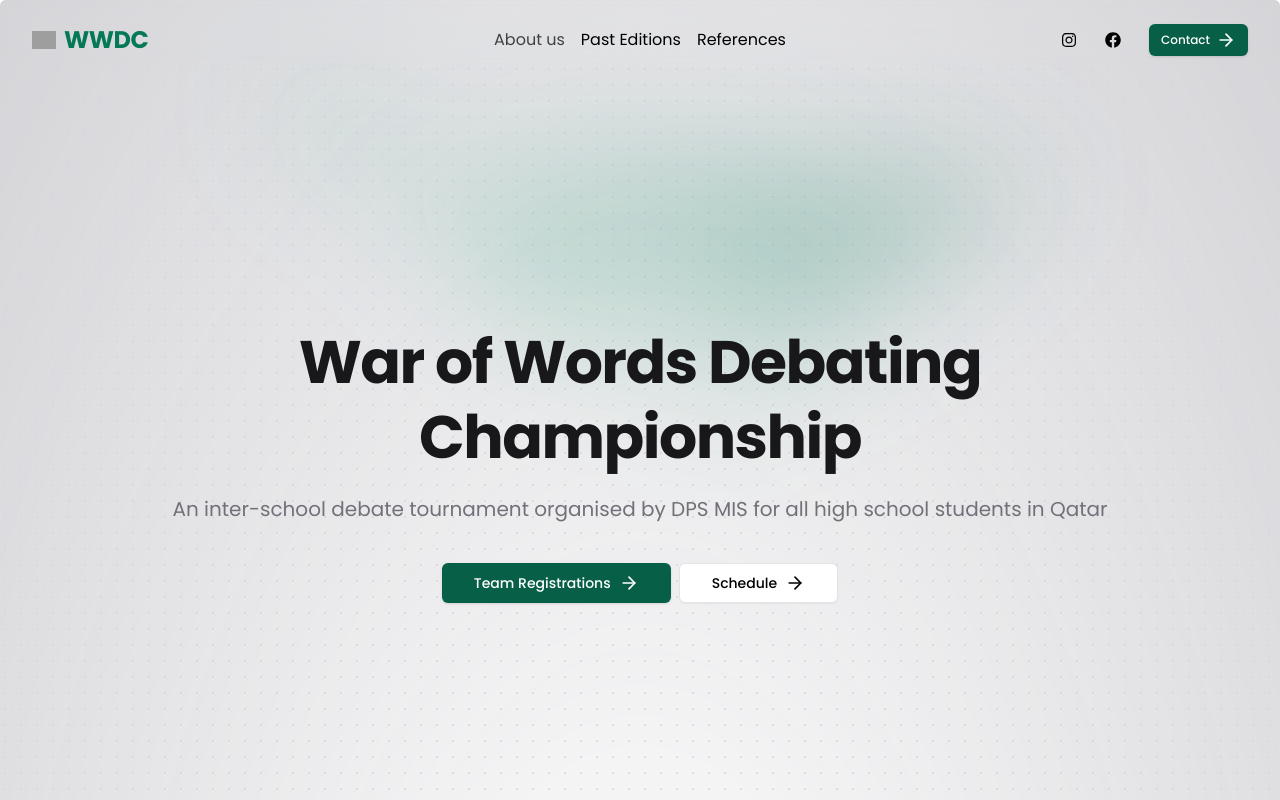
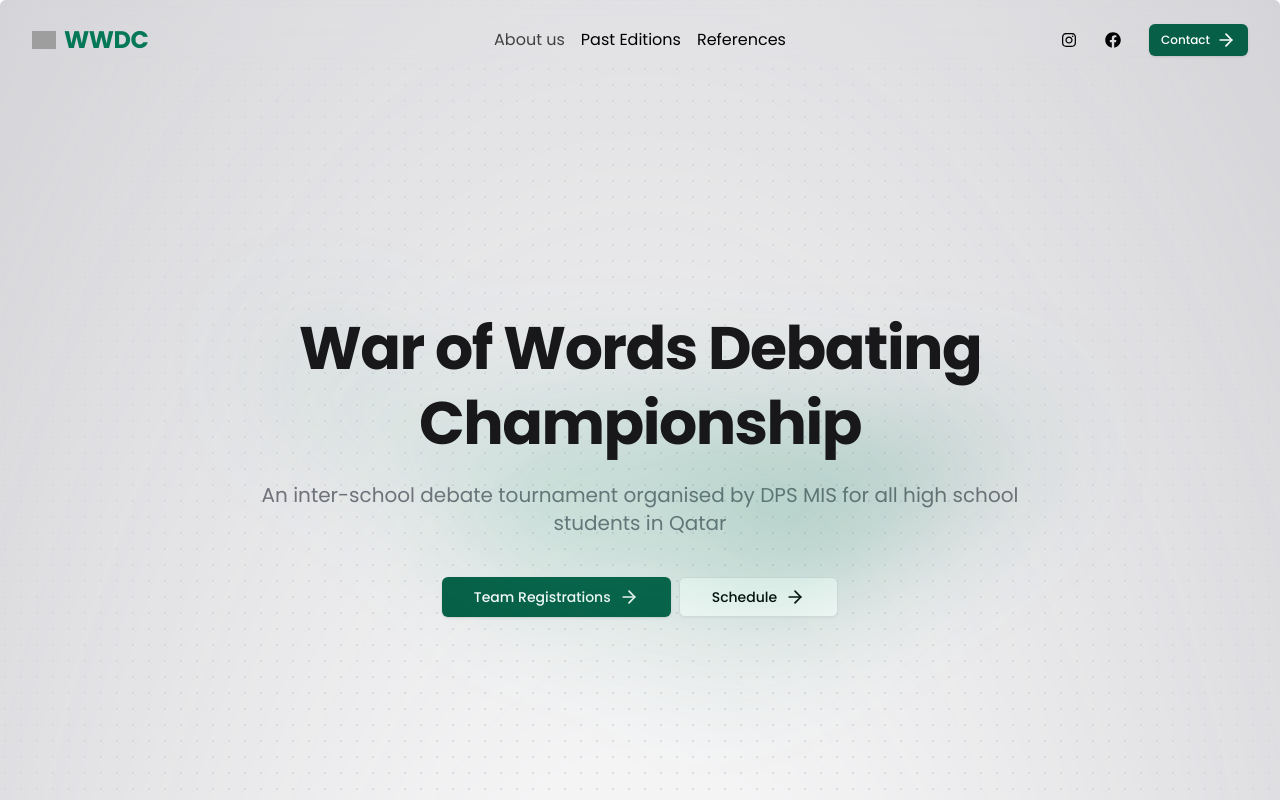
Before and after one commit to aayushxr/wwdc, a Next.js app: page / in a window 1280 px wide. Shown: the top 800 px of the page. Built offline with nearby package versions, Linux system fonts and the light colour scheme; grey boxes are pictures that could not be loaded.

Commit message:
refactor: Update landing page banner text and description

```diff
--- a/app/layout.tsx
+++ b/app/layout.tsx
@@ -14,7 +14,7 @@ const inter = Poppins({
 export const metadata: Metadata = {
   title: "War of Words Debating Championship",
   description:
-    "desc",
+    "An interschool debate tournament organised by DPS MIS for all high school students in Qatar ",
 };
 
 export default function RootLayout({
--- a/app/page.tsx
+++ b/app/page.tsx
@@ -12,10 +12,10 @@ export default function LandingPage() {
         <div className="container h-full items-center justify-center flex">
           <div className="absolute pointer-events-none inset-0 flex items-center justify-center dark:bg-black bg-zinc-300 [mask-image:radial-gradient(ellipse_at_center,transparent_30%,white)]"></div>
           <div className="flex items-center justify-center z-20  max-w-6xl">
-            <div className=" ">
+            <div className=" flex flex-col items-center">
               <div
                 aria-hidden="true"
-                className="pointer-events-none absolute inset-x-0 -top-[-2rem] z-0 transform-gpu overflow-hidden blur-3xl sm:top-[1rem]"
+                className="pointer-events-none absolute inset-x-0 -top-[-2rem] z-0 transform-gpu overflow-hidden blur-3xl sm:top-[17rem]"
               >
                 <div
                   style={{
@@ -28,7 +28,7 @@ export default function LandingPage() {
               <h1 className="text-6xl max-w-5xl relative z-50 text-center font-bold leading-snug tracking-tight text-zinc-900 lg:text-4xl lg:leading-tight xl:text-6xl xl:leading-tight dark:text-white">
                 War of Words Debating Championship
               </h1>
-              <p className="py-5 text-lg text-center leading-normal text-zinc-500 lg:text-xl xl:text-xl dark:text-zinc-300">
+              <p className="py-5 text-lg max-w-3xl text-center leading-normal text-zinc-500 lg:text-xl xl:text-xl dark:text-zinc-300">
               An inter-school debate tournament organised by DPS MIS for all high school students in Qatar
               </p>
               <div className="w-full space-x-2 flex justify-center items-center">
```
